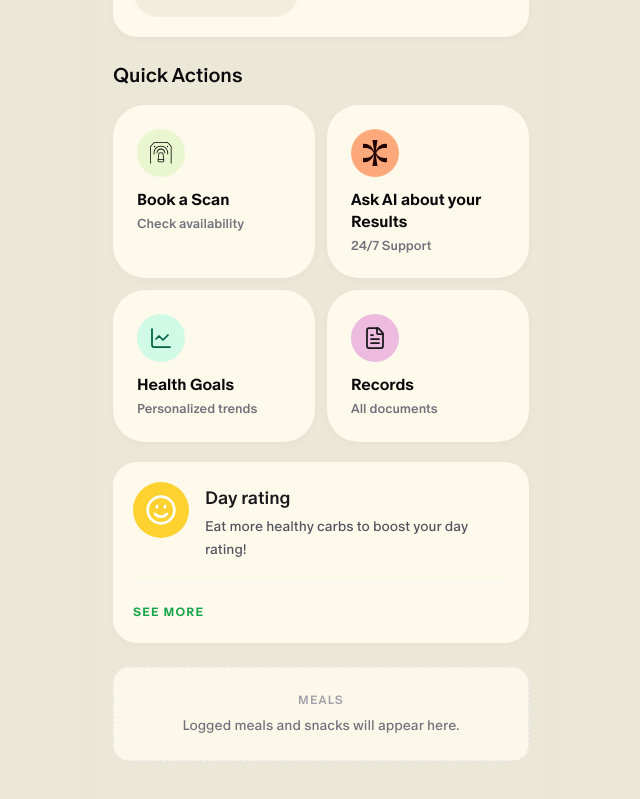
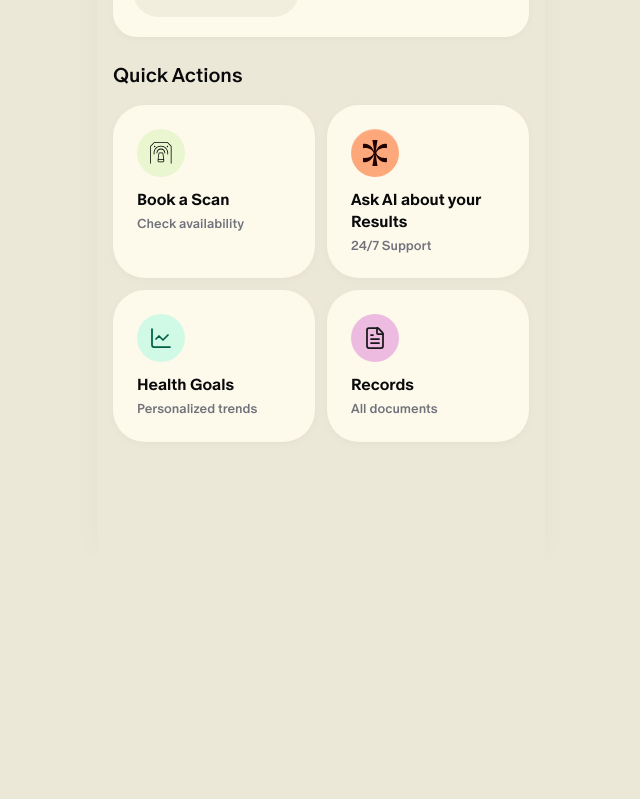
Before and after one commit to mollyreeddesign/aeon-assessment, a Next.js app: page / in a window 1280 px wide. Shown: the part 1232-2031 px from the top of the page, without its empty margins (319-959 px from the left). After the commit the page ends 1786 px from the top, so only its background shows below. Built offline with nearby package versions, Linux system fonts and the light colour scheme.

Commit message:
feat: removed cards

```diff
--- a/app/(dashboard)/page.tsx
+++ b/app/(dashboard)/page.tsx
@@ -1,5 +1,4 @@
 import { CalorieHeader } from "@/components/dashboard/calorie-header";
-import { DayRatingCard } from "@/components/dashboard/day-rating-card";
 import { HealthGoalCard } from "@/components/dashboard/health-goal-card";
 import { HealthDomainsSection } from "@/components/dashboard/health-domains-section";
 import { MriStatusCard } from "@/components/dashboard/mri-status-card";
@@ -18,16 +17,6 @@ export default function DiaryPage() {
       <MriStatusCard />
       <HealthDomainsSection />
       <QuickActions />
-      <DayRatingCard message="Eat more healthy carbs to boost your day rating!" />
-
-      <section className="mx-4 mt-6 rounded-2xl border border-dashed border-zinc-200/80 bg-[#FDF9EB]/90 px-4 py-6 text-center">
-        <p className="text-xs font-medium uppercase tracking-widest text-zinc-400">
-          Meals
-        </p>
-        <p className="mt-2 text-sm text-zinc-500">
-          Logged meals and snacks will appear here.
-        </p>
-      </section>
     </div>
   );
 }
```
